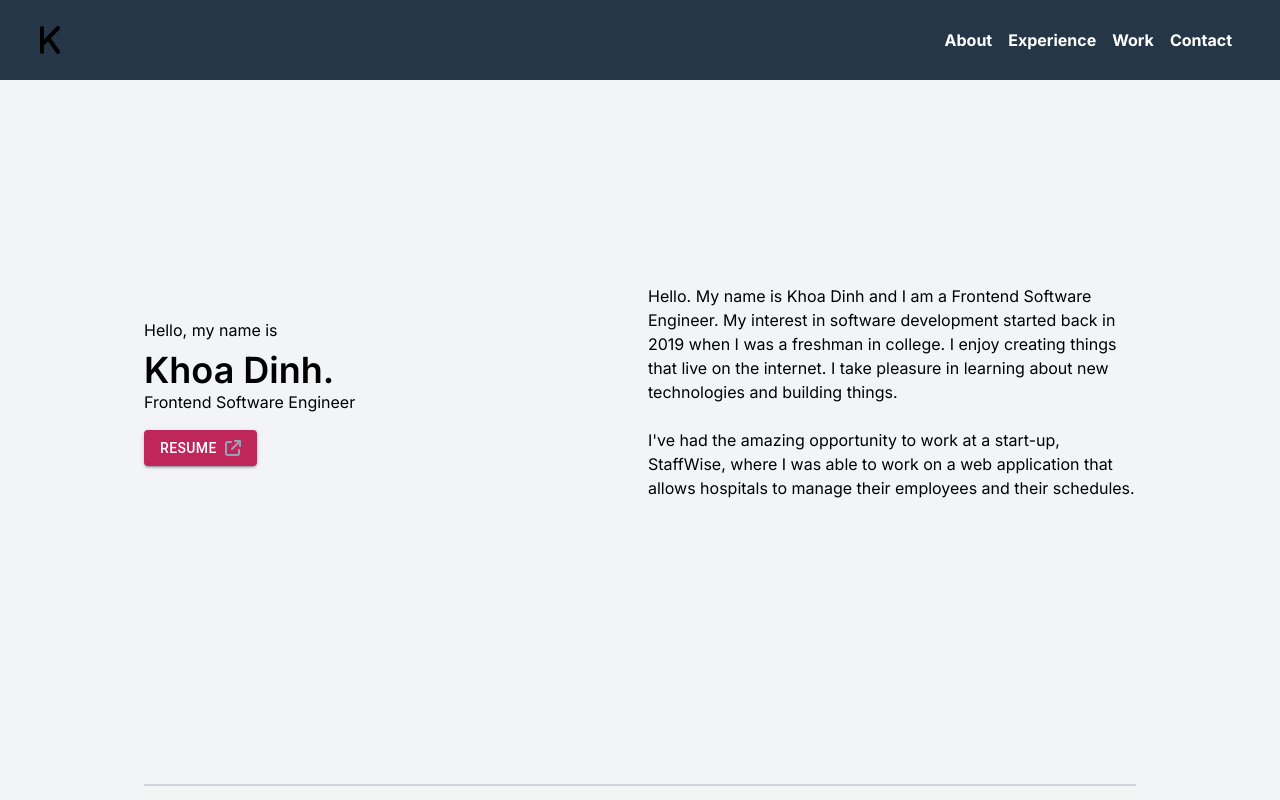
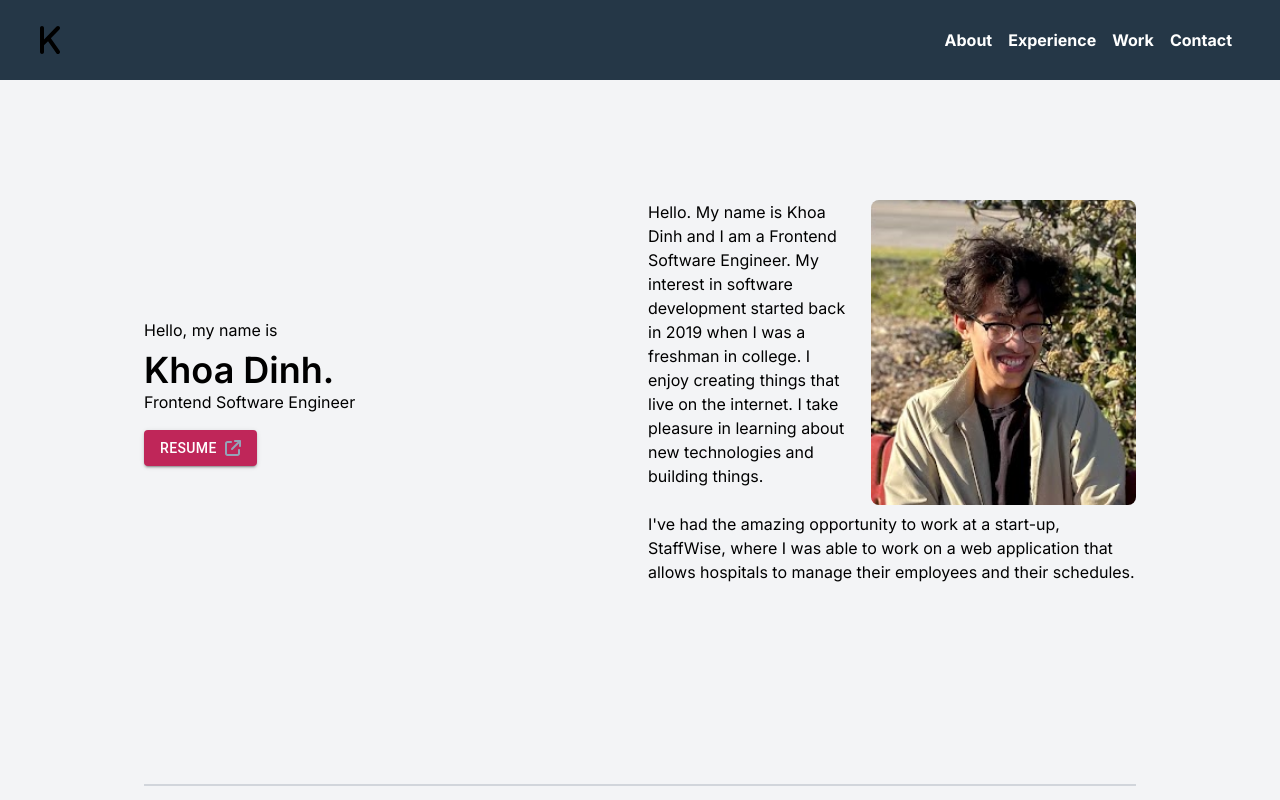
Before and after one commit to dotkwah/portfolio-site, a Next.js app: page / in a window 1280 px wide. Shown: the top 800 px of the page. Built offline with nearby package versions, Linux system fonts and the light colour scheme.

Commit message:
added profile picture

```diff
--- a/components/Content/About.tsx
+++ b/components/Content/About.tsx
@@ -1,6 +1,7 @@
 import Button from "@mui/material/Button";
 import Grid from "@mui/material/Unstable_Grid2";
 import { ArrowUpRight } from "../Icons";
+import Image from 'next/image';
 
 export function About () {
   return (
@@ -35,7 +36,14 @@ export function About () {
             </Button>
           </a>
         </Grid>
-        <Grid xs={6} >
+        <Grid xs={6}>
+          <Image
+            src='/ProfilePic.png'
+            alt='Profile'
+            width={265}
+            height={265}
+            className={'rounded-lg float-right ml-4'}
+          />
           <p>
             {`Hello. My name is Khoa Dinh and I am a Frontend Software Engineer.
             My interest in software development started back in 2019 when I was a freshman in college.
```
Also changed, not shown: public/ProfilePic.png (added).
